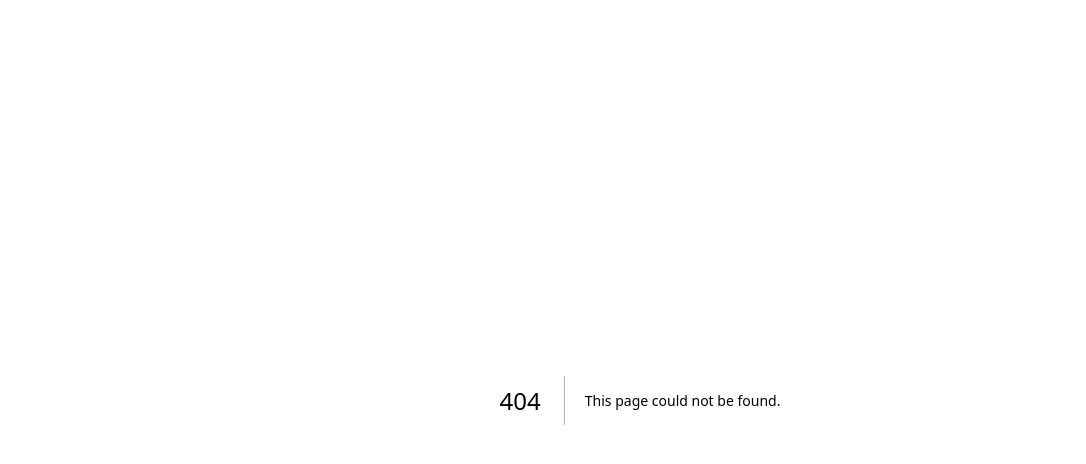
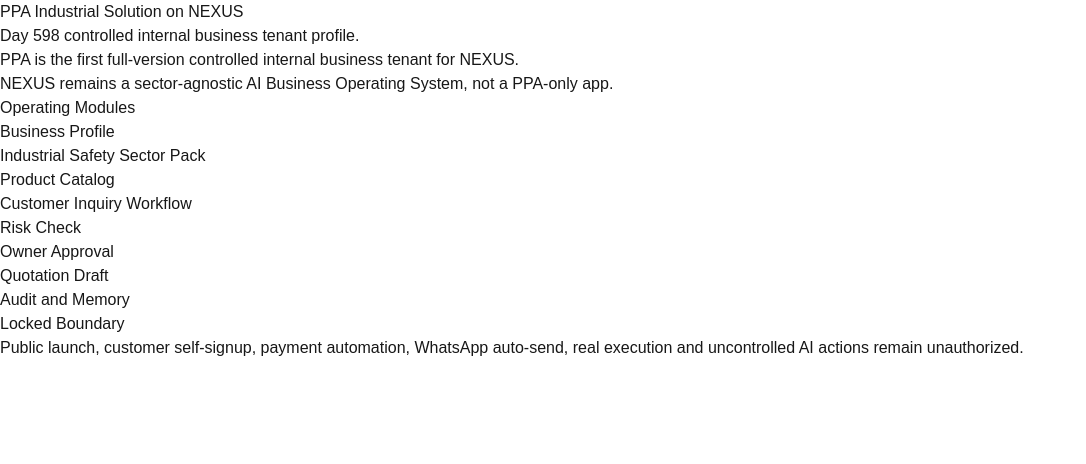
Before and after one commit to celerishealth/NEXUS, a Next.js app in the folder nexus-app/: page /nexus-ppa-full-version in a window 1280 px wide. Before the commit this address had no page. Shown: the top 464 px of the page, without its empty margins (0-1086 px from the left). Built offline with nearby package versions, Linux system fonts and the light colour scheme.

Commit message:
Day 598: add PPA full version internal tenant profile v1

```diff
--- /dev/null
+++ b/nexus-app/app/nexus-ppa-full-version/page.tsx
@@ -0,0 +1,23 @@
+export default function NexusPpaFullVersionPage() {
+  return (
+    <main>
+      <h1>PPA Industrial Solution on NEXUS</h1>
+      <p>Day 598 controlled internal business tenant profile.</p>
+      <p>PPA is the first full-version controlled internal business tenant for NEXUS.</p>
+      <p>NEXUS remains a sector-agnostic AI Business Operating System, not a PPA-only app.</p>
+      <h2>Operating Modules</h2>
+      <ul>
+        <li>Business Profile</li>
+        <li>Industrial Safety Sector Pack</li>
+        <li>Product Catalog</li>
+        <li>Customer Inquiry Workflow</li>
+        <li>Risk Check</li>
+        <li>Owner Approval</li>
+        <li>Quotation Draft</li>
+        <li>Audit and Memory</li>
+      </ul>
+      <h2>Locked Boundary</h2>
+      <p>Public launch, customer self-signup, payment automation, WhatsApp auto-send, real execution and uncontrolled AI actions remain unauthorized.</p>
+    </main>
+  );
+}
```
